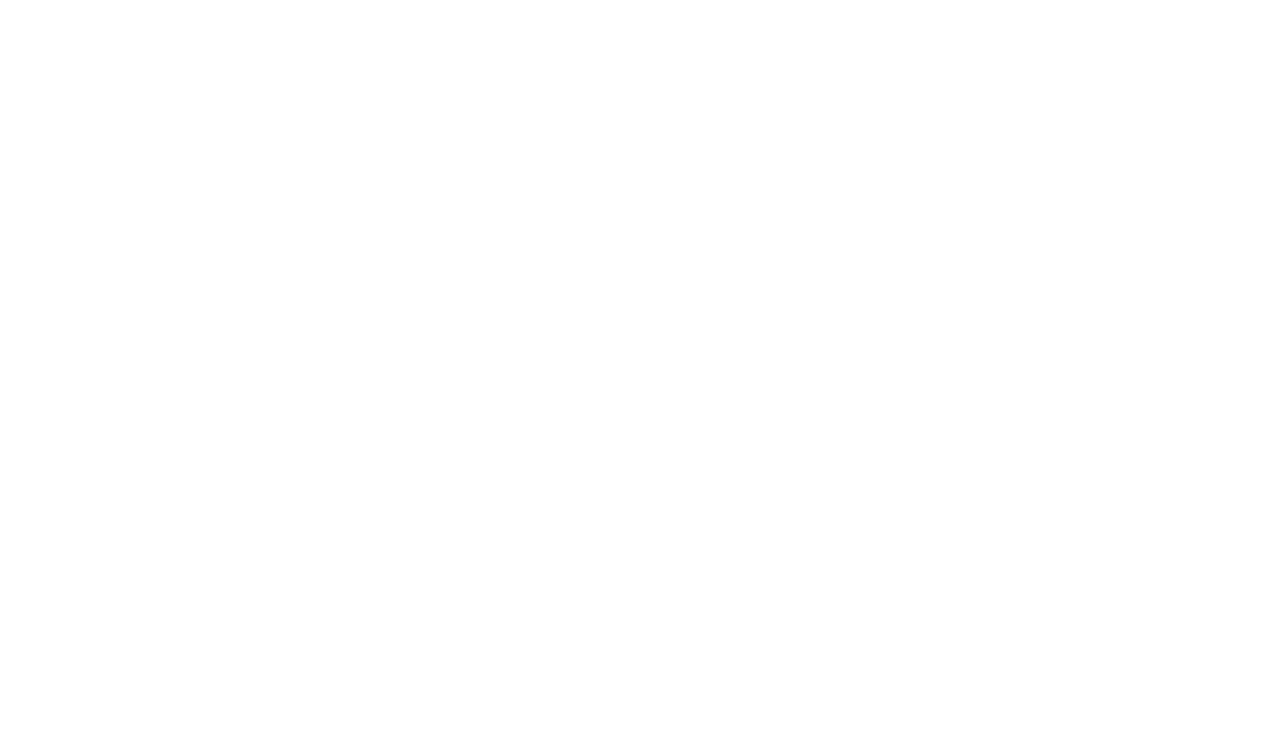
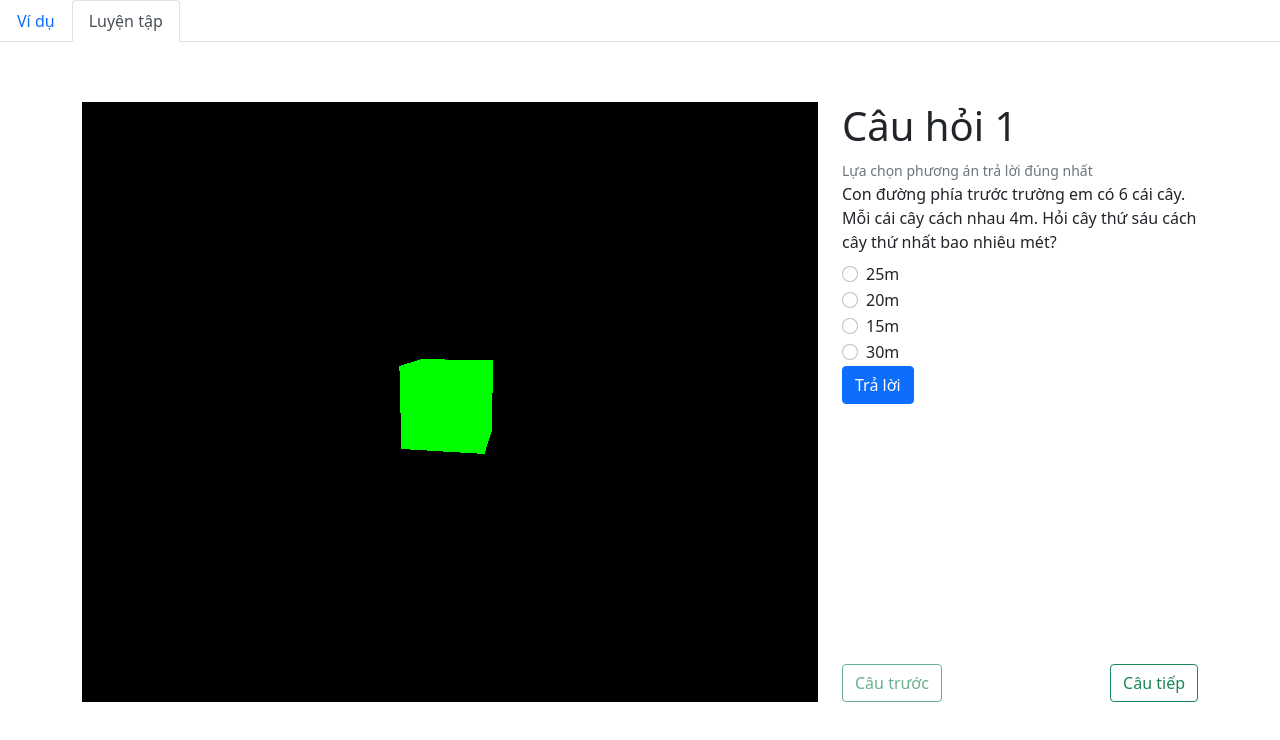
Before and after one commit to Pi-Cal/primary-math, a React (Create React App) app: page /chapter-2/part/1 in a window 1280 px wide. Before the commit this address had no page. Shown: the top 740 px of the page. Built offline with nearby package versions, Linux system fonts and the light colour scheme.

Commit message:
Chapter 2 structure

```diff
--- a/src/App.js
+++ b/src/App.js
@@ -1,9 +1,9 @@
 import './App.css';
-import { Router, Route, Routes, BrowserRouter } from 'react-router-dom';
+import { Route, Routes, BrowserRouter } from 'react-router-dom';
 import { Home } from './pages/home.page';
 import { Chapter1 } from './pages/chapter1.time.page';
-import { Chapter2 } from './pages/chapter2.tree-interval';
 import 'bootstrap/dist/css/bootstrap.min.css';
+import ChapterPart from './pages/chapter-2.part';
 
 function App() {
   return (
@@ -11,7 +11,9 @@
       <Routes>
         <Route path='/' element={<Home/>}/>
         <Route path='chapter-1' element={<Chapter1/>}/>
-        <Route path='chapter-2' element={<Chapter2/>}/>
+        <Route path='chapter-2'>
+          <Route path='part/:partId' element={<ChapterPart />} />
+        </Route>
       </Routes>
     </BrowserRouter>
   );
--- /dev/null
+++ b/src/components/example.jsx
@@ -0,0 +1,9 @@
+import React from 'react';
+
+const Example = () => {
+    return (
+        <h1 className='mt-3'>Test example</h1>
+    )
+}
+
+export default Example;
--- /dev/null
+++ b/src/components/practice.css
@@ -0,0 +1,7 @@
+.row-main-content {
+    height: 75vh;
+}
+
+.container-practice {
+    height: 90vh;
+}
--- /dev/null
+++ b/src/components/practice.jsx
@@ -0,0 +1,27 @@
+import React, { useState } from 'react';
+import "./practice.css"
+import QuestionComponent from './question';
+import ThreeJSComponent from './three.scene';
+const Practice = (props) => {
+    const [questionIndex, setQuestionIndex] = useState(0);
+    const next = () => {
+        setQuestionIndex(questionIndex + 1);
+    }
+    const previous = () => {
+        setQuestionIndex(questionIndex - 1);
+    }
+    return (
+        <div className="container container-practice d-flex flex-column justify-content-center">
+            <div className="row row-main-content">
+                <div className="col-12 col-md-8">
+                    <ThreeJSComponent questionList={props.questions} index={questionIndex}/>
+                </div>
+                <div className="col-12 col-md-4">
+                    <QuestionComponent questionList={props.questions} index={questionIndex} handleNext={next} handlePrev={previous}/>
+                </div>
+            </div>
+        </div>
+    )
+}
+
+export default Practice;
--- /dev/null
+++ b/src/components/question.jsx
@@ -0,0 +1,83 @@
+/* eslint-disable react-hooks/exhaustive-deps */
+import React, { useEffect, useState } from 'react';
+import { Button, Form } from 'react-bootstrap';
+
+function shuffleArray(array) {
+    const newArray = [...array];
+    for (var i = newArray.length - 1; i > 0; i--) {
+        var j = Math.floor(Math.random() * (i + 1));
+        var temp = newArray[i];
+        newArray[i] = newArray[j];
+        newArray[j] = temp;
+    }
+    return newArray;
+}
+
+const QuestionComponent = ({questionList, index, handlePrev, handleNext}) => {
+    const [shuffleChoices, setShuffleChoices] = useState([]);
+    const [answer, setAnswer] = useState(null);
+    const [messageTrue, setMessageTrue] = useState('');
+    const [messageFalse, setMessageFalse] = useState('');
+    useEffect(() => {
+        setShuffleChoices(shuffleArray(questionList[index].choices));
+        let radio = document.querySelector('input[type=radio][name=question]:checked');
+        if (radio != null) radio.checked = false;
+    }, [index])
+
+    const previous = () => {
+        handlePrev();
+        setMessageFalse('');
+        setMessageTrue('');
+    }
+    const next = () => {
+        handleNext();
+        setMessageFalse('');
+        setMessageTrue('');
+    }
+
+    const handleSubmit = (event) => {
+        event.preventDefault();
+        if (answer === questionList[index].answer) {
+            setMessageTrue('Chính xác!');
+        } else {
+            setMessageFalse('Chưa chính xác!');
+        }
+    }
+    const handleChange = (event) => {
+        setMessageFalse('');
+        setMessageTrue('');
+        setAnswer(event.target.value);
+    }
+    return (
+        <div className="w-100 h-100 d-flex flex-column justify-content-between">
+            <Form onSubmit={handleSubmit}>
+                <h1>{`Câu hỏi ${index + 1}`}</h1>
+                <Form.Text>Lựa chọn phương án trả lời đúng nhất</Form.Text>
+                <Form.Group>
+                    <Form.Label>{questionList[index].problem}</Form.Label>
+                    <div onChange={handleChange}>
+                    {
+                        shuffleChoices.map((choice, index) => (
+                            <Form.Check
+                                key={index}
+                                name="question"
+                                type="radio"
+                                value={choice}
+                                label={choice} />
+                        ))
+                    }
+                    </div>
+                    <Form.Text className="fs-4 text-success">{messageTrue}</Form.Text>
+                    <Form.Text className="fs-4 text-danger">{messageFalse}</Form.Text>
+                </Form.Group>
+                <Button type="submit" variant="primary">Trả lời</Button>
+            </Form>
+            <div className="mt-1 d-flex justify-content-between">
+                <Button variant="outline-success" onClick={previous} disabled={index === 0}>Câu trước</Button>
+                <Button variant="outline-success" onClick={next} disabled={index === questionList.length - 1}>Câu tiếp</Button>
+            </div>
+        </div>
+    )
+}
+
+export default QuestionComponent;
--- /dev/null
+++ b/src/components/three.scene.jsx
@@ -0,0 +1,44 @@
+/* eslint-disable react-hooks/exhaustive-deps */
+import React, { useEffect, useRef } from 'react';
+import * as THREE from 'three';
+
+const ThreeJSComponent = ({index, questionList}) => {
+    const ref = useRef();
+    useEffect(() => {
+        console.log("Current question: ", questionList[index]);
+        const width = ref.current.clientWidth;
+        const height = ref.current.clientHeight;
+        const scene = new THREE.Scene();
+        const camera = new THREE.PerspectiveCamera(75, width / height, 0.1, 1000);
+
+        const renderer = new THREE.WebGLRenderer();
+        renderer.setSize(width, height);
+        const canvas = document.getElementById("practice-canvas");
+        const canvasList = document.getElementsByTagName("canvas");
+        if (canvasList.length > 0) {
+            canvas.replaceChild(renderer.domElement, canvasList[0]);
+        } else {
+            canvas.appendChild(renderer.domElement);
+        }
+        const geometry = new THREE.BoxGeometry();
+        const material = new THREE.MeshBasicMaterial({ color: 0x00ff00 });
+        const cube = new THREE.Mesh(geometry, material);
+        scene.add(cube);
+
+        camera.position.z = 5;
+
+        function animate() {
+            requestAnimationFrame( animate );
+
+            cube.rotation.x += 0.01;
+            cube.rotation.y += 0.01;
+
+            renderer.render( scene, camera );
+        };
+
+        animate();
+    }, [index])
+    return <div ref={ref} className="w-100 h-100" id="practice-canvas"></div>
+}
+
+export default ThreeJSComponent;
--- a/src/data/chapter-2.data.jsx
+++ b/src/data/chapter-2.data.jsx
@@ -4,28 +4,43 @@
     description: "#a8edea → #fed6e3",
     css: "linear-gradient(135deg, #a8edea 0%, #fed6e3 100%)",
     height: 600,
-    nav: '/chapter-2/nhanbiet',
-    component: <h1>Hihi</h1>
+    nav: '/chapter-2/part/1',
+    questions: [
+      {
+        id: 1,
+        type: 'multiple-choice',
+        problem: 'Con đường phía trước trường em có 6 cái cây. Mỗi cái cây cách nhau 4m. Hỏi cây thứ sáu cách cây thứ nhất bao nhiêu mét?',
+        choices: ['15m', '20m', '25m', '30m'],
+        answer: '20m'
+      },
+      {
+        id: 2,
+        type: 'multiple-choice',
+        problem: 'Trên một con đường, khoảng cách giữa cây đầu tiên với cây thứ tám là 21m. Hỏi khoảng cách giữa các cây là bao nhiêu nếu các cây được trồng cách đều nhau?',
+        choices: ['2m', '3m', '4m', '5m'],
+        answer: '3m'
+      }
+    ]
   },
   {
-    name: "Trồng cây 2 đầu",
+    name: "Trồng cây 2 đầu đường",
     description: "#f5f7fa → #c3cfe2",
     css: "linear-gradient(135deg, #f5f7fa 0%, #c3cfe2 100%)",
     height: 600,
-    nav: '/chapter-2/trongcay2dau'
+    nav: '/chapter-2/part/2'
   },
   {
-    name: "Trồng cây giữa 2 toà nhà",
+    name: "Trồng cây giữa 2 tòa nhà",
     description: "#f5f7fa → #c3cfe2",
-    css: 'linear-gradient(135deg, #d299c2 0%, #fef9d7 100%)',
+    css: "linear-gradient(135deg, #f5f7fa 0%, #c3cfe2 100%)",
     height: 600,
-    nav: '/chapter-2/trongcaygiua2toanha'
+    nav: '/chapter-2/part/3'
   },
   {
     name: "Trồng cây quanh hồ",
     description: "#f5f7fa → #c3cfe2",
-    css: 'linear-gradient(135deg, #96fbc4 0%, #f9f586 100%)',
+    css: "linear-gradient(135deg, #f5f7fa 0%, #c3cfe2 100%)",
     height: 600,
-    nav: '/chapter-2/trongcayquanhho'
-  }
+    nav: '/chapter-2/part/4'
+  },
 ];
--- /dev/null
+++ b/src/pages/chapter-2.layout.jsx
@@ -0,0 +1,16 @@
+import React from 'react';
+import { Tab, Tabs } from 'react-bootstrap';
+
+const Layout = ({children}) => {
+    return (
+        <Tabs defaultActiveKey="practice" className="chapter-body">
+            {children.map(child => (
+                <Tab key={child.props.tabKey} eventKey={child.props.tabKey} title={child.props.name}>
+                    {child}
+                </Tab>
+            ))}
+        </Tabs>
+    )
+}
+
+export default Layout;
--- /dev/null
+++ b/src/pages/chapter-2.part.jsx
@@ -0,0 +1,19 @@
+import React from 'react';
+import Layout from './chapter-2.layout';
+import Example from '../components/example';
+import Practice from '../components/practice';
+import { useParams } from 'react-router-dom';
+import { FakeData } from '../data/chapter-2.data';
+const ChapterPart = () => {
+    const { partId } = useParams();
+    const practiceQuestionList = FakeData[parseInt(partId) - 1].questions;
+    console.log(practiceQuestionList);
+    return (
+        <Layout>
+            <Example tabKey="example" name="Ví dụ" />
+            <Practice tabKey="practice" name="Luyện tập" questions={practiceQuestionList}/>
+        </Layout>
+    )
+}
+
+export default ChapterPart;
--- a/src/pages/chapter.css
+++ b/src/pages/chapter.css
@@ -47,3 +47,11 @@
     padding-left: 5px;
     padding-right: 5px;
 }
+
+.chapter-body {
+    z-index: 10;
+}
+
+.chapter-background {
+    z-index: 1;
+}
--- a/src/pages/home.page.jsx
+++ b/src/pages/home.page.jsx
@@ -1,7 +1,5 @@
-import React, {useState} from 'react';
-import { Button, Container, Image } from 'react-bootstrap';
-import { useNavigate } from 'react-router-dom';
-import  ChapterTest from './chapter-test';
+import React from 'react';
+import { Image } from 'react-bootstrap';
 import { Chapter1 } from './chapter1.time.page';
 import { Chapter2 } from './chapter2.tree-interval';
 import './home.css';
@@ -15,8 +13,6 @@
             <div className="chapters">
                 <Chapter1/>
                 <Chapter2/>
-                <ChapterTest abc='123' xyz='456' time='9:30'/>
-                <ChapterTest abc='321' xyz='789' time='9:50'/>
             </div>
         </div>
     )
```
